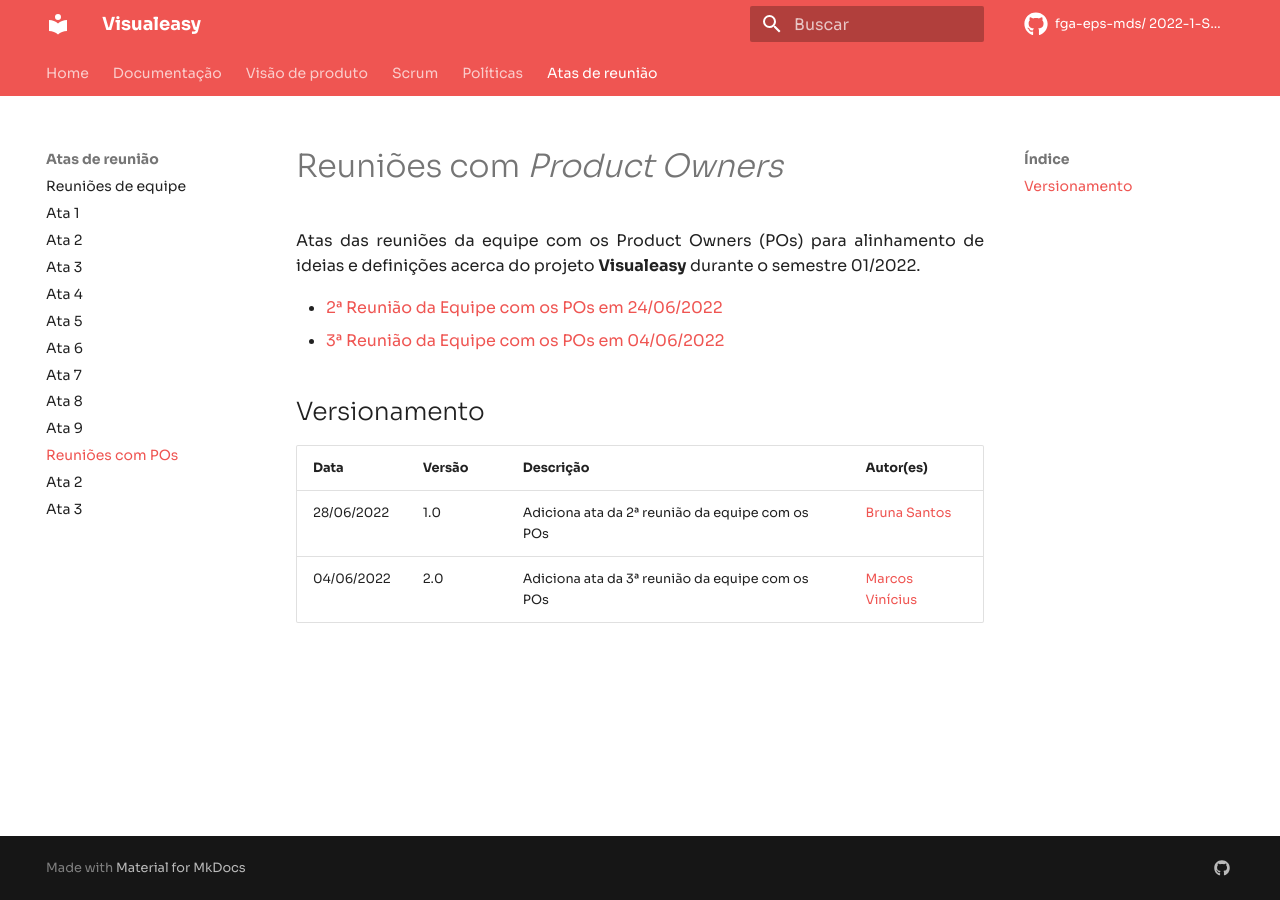
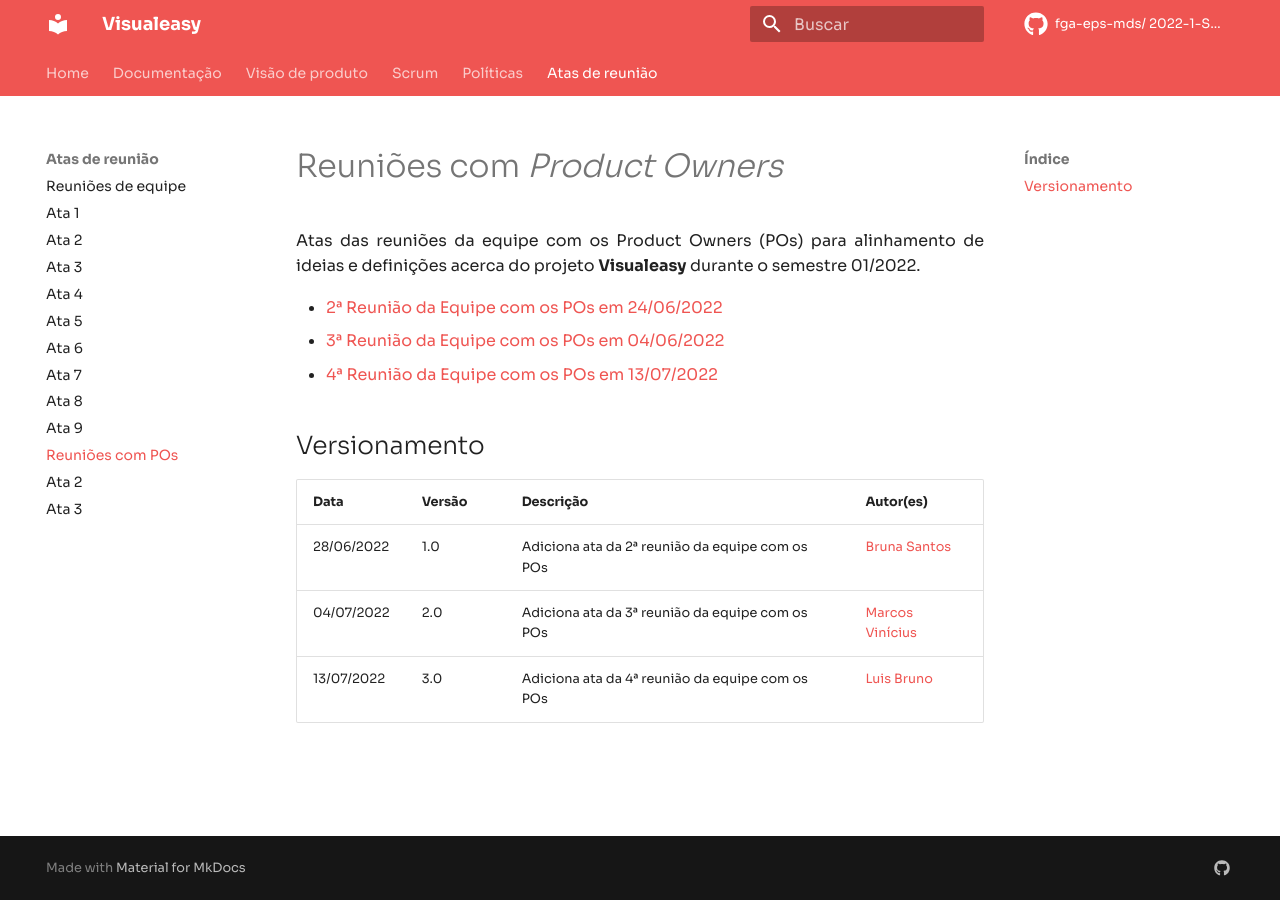
Before and after one commit to fga-eps-mds/2022-1-Visualeasy-Doc, an MkDocs documentation site: the page built from docs/Atas/atas_reuniao_pos.md, in a window 1280 px wide. Built offline with MkDocs 1.6.1 and Material for MkDocs 9.7.7, drawn with Linux system fonts in a browser that asks for light colours; comment, search, counter and statistics services are not loaded.

Commit message:
Adiciona ata da 4° reunião com POs

```diff
--- a/docs/Atas/atas_reuniao_pos.md
+++ b/docs/Atas/atas_reuniao_pos.md
@@ -5,6 +5,7 @@
 
 - [2ª Reunião da Equipe com os POs em 24/06/2022](r2-pos.md)
 - [3ª Reunião da Equipe com os POs em 04/06/2022](r3-pos.md)
+- [4ª Reunião da Equipe com os POs em 13/07/2022](r4-pos.md)
 
 
 ## Versionamento
@@ -12,4 +13,5 @@
 | Data | Versão | Descrição | Autor(es) |
 |------|------|------|------|
 |28/06/2022|1.0|Adiciona ata da 2ª reunião da equipe com os POs|[Bruna Santos](https://github.com/brunaalmeidasantos)|
-|04/06/2022|2.0|Adiciona ata da 3ª reunião da equipe com os POs|[Marcos Vinícius](https://github.com/marcos-mv)|
+|04/07/2022|2.0|Adiciona ata da 3ª reunião da equipe com os POs|[Marcos Vinícius](https://github.com/marcos-mv)|
+|13/07/2022|3.0|Adiciona ata da 4ª reunião da equipe com os POs|[Luis Bruno](https://github.com/lbrunofidelis)|
```
Also changed, not shown: docs/Atas/r4-pos.md (added, +32 -0 lines).
